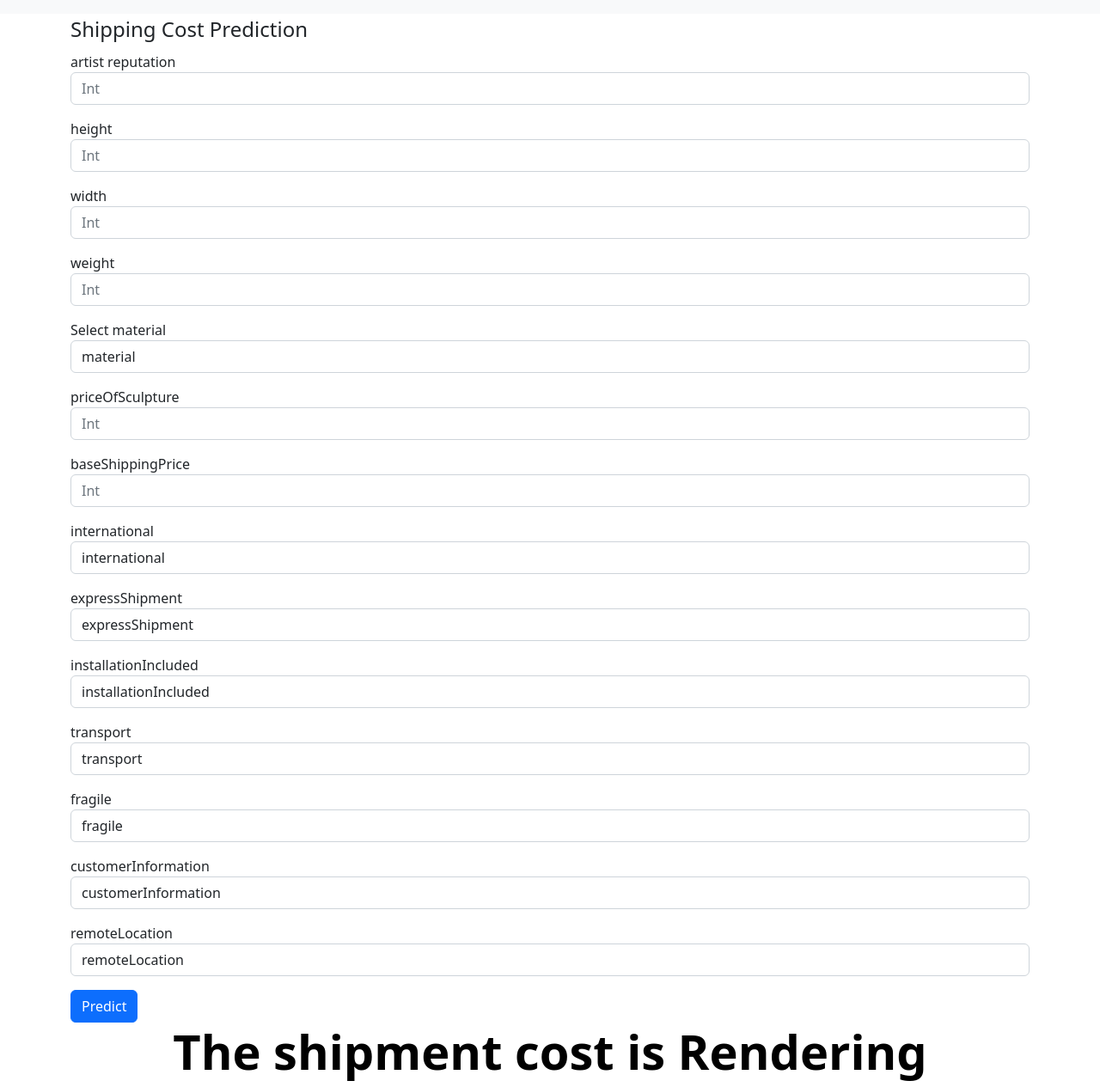
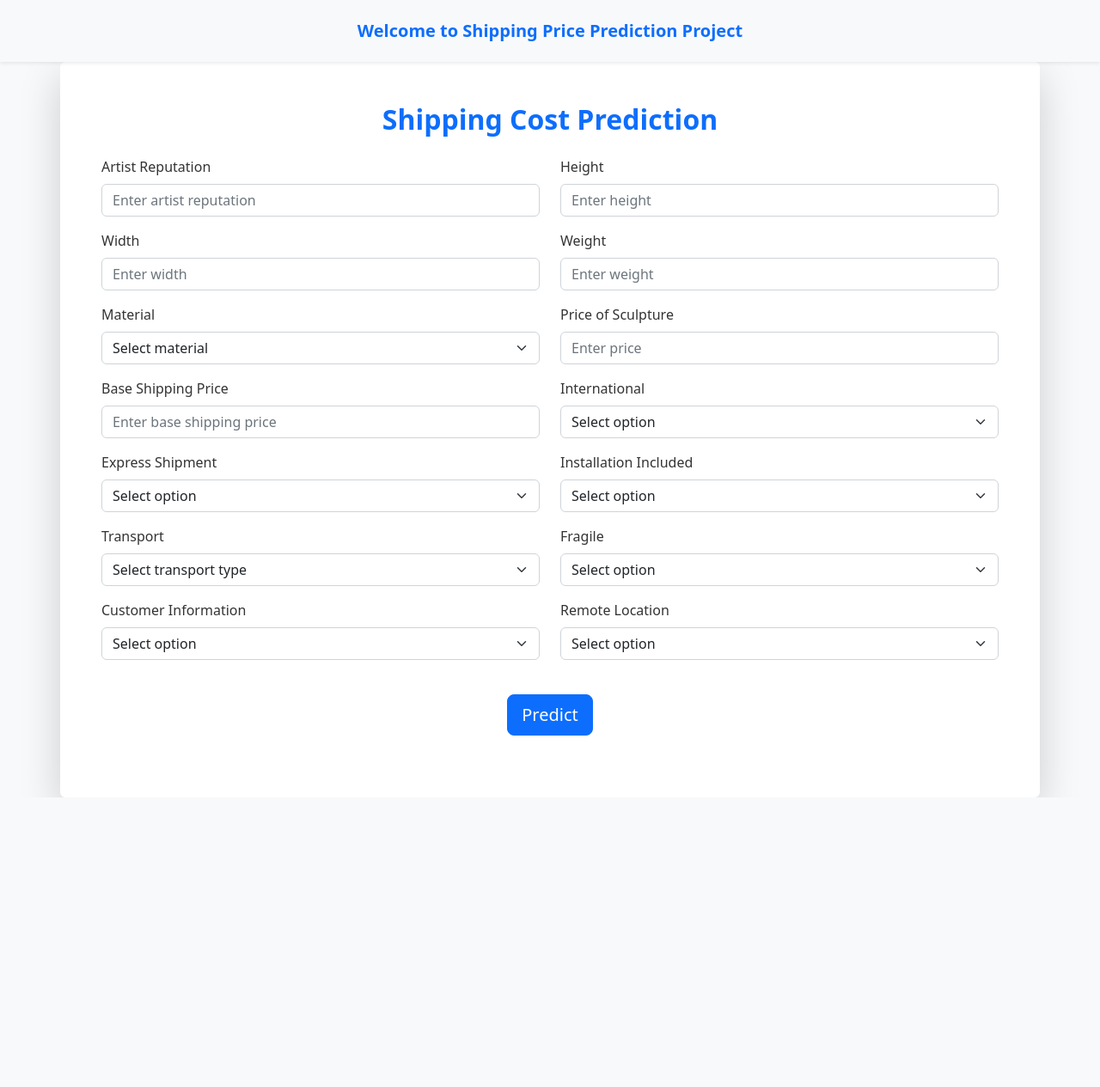
Before and after one commit to AdityaChaudhary2913/ShipmentPrice-Prediction, a FastAPI app: page /predict in a window 1280 px wide. Shown: the whole page at 86% size. After the commit the page ends 928 px from the top, so only its background shows below. Run offline with FastAPI, Linux system fonts and the light colour scheme; parts of the project's set-up code (start-up, migrations or seed data) failed here and were passed over; some libraries are stand-ins or nearby versions.

Commit message:
web app created

```diff
--- a/app.py
+++ b/app.py
@@ -1,8 +1,10 @@
-from fastapi import FastAPI, Request
+from fastapi import FastAPI, Request, Form
 from typing import Optional
+import os
+from joblib import load
 from uvicorn import run as app_run
 from fastapi.middleware.cors import CORSMiddleware
-from fastapi.responses import Response
+from fastapi.responses import Response, JSONResponse
 from fastapi.staticfiles import StaticFiles
 from fastapi.templating import Jinja2Templates
 
@@ -25,6 +27,16 @@ app.add_middleware(
     allow_methods=["*"],
     allow_headers=["*"],
 )
+
+ADMIN_ID = os.getenv("AdminID")
+ADMIN_PASSWORD = os.getenv("AdminPassword")
+
+try:
+    model = load('ShipmentPrice-Prediction/best_model/shipping_price_model.pkl')
+except Exception as e:
+    model = None
+
+print(model)
 
 class DataForm:
     def __init__(self, request: Request):
@@ -61,7 +73,20 @@ class DataForm:
         self.customerInformation = form.get("customerInformation")
         self.remoteLocation = form.get("remoteLocation")
 
-@app.get("/train")
+@app.get("/", name="home")
+async def home(request: Request):
+    return templates.TemplateResponse(
+            "home.html",
+            {"request": request, "name": model}
+        )
+
+@app.post("/admin_login", name="admin_login")
+async def admin_login(adminID: str = Form(...), adminPassword: str = Form(...)):
+    if adminID == ADMIN_ID and adminPassword == ADMIN_PASSWORD:
+        return JSONResponse(content={"success": True})
+    return JSONResponse(content={"success": False})
+
+@app.get("/train", name="train")
 async def trainRouteClient():
     try:
         train_pipeline = TrainPipeline()
@@ -70,17 +95,17 @@ async def trainRouteClient():
     except Exception as e:
         return Response(f"Error Occurred! {e}")
 
-@app.get("/predict")
+@app.get("/predict", name="predict")
 async def predictGetRouteClient(request: Request):
     try:
         return templates.TemplateResponse(
             "index.html",
-            {"request": request, "context": "Rendering"},
+            {"request": request, "context": ""},
         )
     except Exception as e:
         return Response(f"Error Occurred! {e}")
 
-@app.post("/predict")
+@app.post("/predict", name="predict")
 async def predictRouteClient(request: Request):
     try:
         form = DataForm(request)
@@ -104,9 +129,10 @@ async def predictRouteClient(request: Request):
         cost_df = shipping_data.get_input_data_frame()
         cost_predictor = CostPredictor()
         cost_value = round(cost_predictor.predict(X=cost_df)[0], 2)
+        cost_message = f"Shipment Price is: {cost_value:.2f}"
         return templates.TemplateResponse(
             "index.html",
-            {"request": request, "context": cost_value},
+            {"request": request, "context": cost_message},
         )
     except Exception as e:
         return {"status": False, "error": f"{e}"}
--- a/static/css/style.css
+++ b/static/css/style.css
@@ -1,82 +1,59 @@
-.navbar-light .navbar-brand {
-    color: rgba(0, 0, 0, .9);
+body {
+    font-family: 'Roboto', sans-serif;
+    background-color: #f4f4f9;
+    color: #333;
 }
 
-.navbar-light .navbar-brand {
-    margin-left: auto;
-    margin-right: auto;
+h2 {
+    font-size: 32px;
+    color: #007bff;
 }
 
-body {
-    margin: 0;
-    padding: 0;
-    font-family: sans-serif;
+.navbar {
+    font-size: 20px;
 }
 
-.formBox {
-    margin-top: 50px;
-    padding: 50px;
+.container {
+    max-width: 800px;
 }
 
-h1 {
-    margin: 0;
-    padding: 0;
-    text-align: center;
-    margin-bottom: 50px !important;
-    text-transform: uppercase;
-    font-size: 48px;
+label {
+    font-weight: 500;
+    color: #333;
 }
 
-.inputBox {
-    position: relative;
-    box-sizing: border-box;
-    margin-bottom: 40px;
+.form-control, .form-select {
+    font-size: 16px;
+    padding: 10px 15px;
+    border-radius: 5px;
+    border: 1px solid #ccc;
 }
 
-.button {
-    width: 100%;
-    background: #00bcd4;
-    color: #fff;
-    border-radius: 0;
-    border: none;
-    outline: none;
-    height: 50px;
-    font-size: 24px;
+.form-control:focus, .form-select:focus {
+    box-shadow: 0 0 5px rgba(0, 123, 255, 0.5);
+    border-color: #007bff;
 }
 
-.input {
-    position: relative;
-    width: 100%;
-    height: 50px;
-    background: transparent;
-    border: none;
-    outline: none;
-    font-size: 24px;
-    border-bottom: 2px solid rgba(0, 0, 0, .5);
+.btn-primary {
+    background-color: #007bff;
+    border-color: #007bff;
+    font-size: 18px;
+    padding: 10px 30px;
 }
 
-.inputText {
-    position: absolute;
-    line-height: 50px;
-    font-size: 24px;
-    transition: .5s;
-    opacity: 0.5;
+.btn-primary:hover {
+    background-color: #0056b3;
+    border-color: #004080;
 }
 
-.focus .inputText {
-    transform: translateY(-30px);
-    font-size: 18px;
-    opacity: 1;
-    color: #00bcd4;
+.bg-light, .bg-white {
+    background-color: #ffffff !important;
 }
 
-.btn_train {
-    width: 100%;
-    background: red;
-    color: #fff;
-    border-radius: 0;
-    border: none;
-    outline: none;
-    height: 50px;
-    font-size: 24px;
+.min-vh-100 {
+    min-height: 100vh;
 }
+
+.shadow-lg {
+    box-shadow: 0 4px 8px rgba(0, 0, 0, 0.1);
+}
--- a/templates/index.html
+++ b/templates/index.html
@@ -8,40 +8,34 @@
     <link href="https://cdn.jsdelivr.net/npm/bootstrap@5.2.1/dist/css/bootstrap.min.css" rel="stylesheet" integrity="sha384-iYQeCzEYFbKjA/T2uDLTpkwGzCiq6soy8tYaI1GyVh/UjpbCx/TYkiZhlZB6+fzT" crossorigin="anonymous">
 </head>
 <body>
-    <nav class="navbar navbar-light bg-light static-top">
+    <nav class="navbar navbar-expand-lg navbar-light bg-light p-3 shadow-sm">
+        <a class="navbar-brand mx-auto fw-bold text-primary" href="#">Welcome to Shipping Price Prediction Project</a>
     </nav>
-    <section>
-        <div class="container-fluid">
-            <div class="container">
+    <section class="d-flex align-items-center justify-content-center min-vh-100 bg-light">
+        <div class="container p-5 rounded shadow-lg bg-white">
             <form action="/predict" method="post">
-                    <legend>Shipping Cost Prediction</legend>
-
-                      <div class="mb-3">
-                        <label for="artist">artist reputation</label>
-                        <input type="number" class="form-control" id="artist" name="artist" placeholder="Int" required="required">
+                <h2 class="text-center mb-4 fw-bold text-primary">Shipping Cost Prediction</h2>
+                <div class="row">
+                    <div class="col-md-6 mb-3">
+                        <label for="artist" class="form-label">Artist Reputation</label>
+                        <input type="number" class="form-control" id="artist" name="artist" placeholder="Enter artist reputation" required>
                     </div>
-
-                      <div class="mb-3">
-                        <label for="height">height</label>
-                        <input type="number" class="form-control" id="height" name="height" placeholder="Int" required="required">
+                    <div class="col-md-6 mb-3">
+                        <label for="height" class="form-label">Height</label>
+                        <input type="number" class="form-control" id="height" name="height" placeholder="Enter height" required>
                     </div>
-
-                      <div class="mb-3">
-                        <label for="width">width</label>
-                        <input type="number" class="form-control" id="width" name="width" placeholder="Int" required="required">
+                    <div class="col-md-6 mb-3">
+                        <label for="width" class="form-label">Width</label>
+                        <input type="number" class="form-control" id="width" name="width" placeholder="Enter width" required>
                     </div>
-
-                      <div class="mb-3">
-                        <label for="weight">weight</label>
-                        <input type="number" class="form-control" id="weight" name="weight" placeholder="Int" required="required">
+                    <div class="col-md-6 mb-3">
+                        <label for="weight" class="form-label">Weight</label>
+                        <input type="number" class="form-control" id="weight" name="weight" placeholder="Enter weight" required>
                     </div>
-
-
-
-                      <div class="mb-3">
-                        <label for="material">Select material</label>
-                        <select class="form-control" id="material" name="material" placeholder="material" required="required">
-                          <option value="" disabled selected>material</option>
+                    <div class="col-md-6 mb-3">
+                        <label for="material" class="form-label">Material</label>
+                        <select class="form-select" id="material" name="material" required>
+                            <option value="" disabled selected>Select material</option>
                             <option>Aluminium</option>
                             <option>Marble</option>
                             <option>Bronze</option>
@@ -51,111 +45,87 @@
                             <option>Stone</option>
                         </select>
                     </div>
-
-
-                      <div class="mb-3">
-                        <label for="priceOfSculpture">priceOfSculpture</label>
-                        <input type="number" class="form-control" id="priceOfSculpture" name="priceOfSculpture" placeholder="Int" required="required">
+                    <div class="col-md-6 mb-3">
+                        <label for="priceOfSculpture" class="form-label">Price of Sculpture</label>
+                        <input type="number" class="form-control" id="priceOfSculpture" name="priceOfSculpture" placeholder="Enter price" required>
                     </div>
-
-
-                      <div class="mb-3">
-                        <label for="baseShippingPrice">baseShippingPrice</label>
-                        <input type="number" class="form-control" id="baseShippingPrice" name="baseShippingPrice" placeholder="Int" required="required">
+                    <div class="col-md-6 mb-3">
+                        <label for="baseShippingPrice" class="form-label">Base Shipping Price</label>
+                        <input type="number" class="form-control" id="baseShippingPrice" name="baseShippingPrice" placeholder="Enter base shipping price" required>
                     </div>
-
-
-                      <div class="mb-3">
-                        <label for="international">international</label>
-                        <select class="form-control" id="international" name="international" placeholder="international" required="required">
-                          <option value="" disabled selected>international</option>
+                    <div class="col-md-6 mb-3">
+                        <label for="international" class="form-label">International</label>
+                        <select class="form-select" id="international" name="international" required>
+                            <option value="" disabled selected>Select option</option>
                             <option>Yes</option>
                             <option>No</option>
                         </select>
                     </div>
-
-
-                      <div class="mb-3">
-                        <label for="expressShipment">expressShipment</label>
-                        <select class="form-control" id="expressShipment" name="expressShipment" placeholder="expressShipment" required="required">
-                          <option value="" disabled selected>expressShipment</option>
+                    <div class="col-md-6 mb-3">
+                        <label for="expressShipment" class="form-label">Express Shipment</label>
+                        <select class="form-select" id="expressShipment" name="expressShipment" required>
+                            <option value="" disabled selected>Select option</option>
                             <option>Yes</option>
                             <option>No</option>
                         </select>
                     </div>
-
-
-
-                      <div class="mb-3">
-                        <label for="installationIncluded">installationIncluded</label>
-                        <select class="form-control" id="installationIncluded" name="installationIncluded" placeholder="installationIncluded" required="required">
-                          <option value="" disabled selected>installationIncluded</option>
+                    <div class="col-md-6 mb-3">
+                        <label for="installationIncluded" class="form-label">Installation Included</label>
+                        <select class="form-select" id="installationIncluded" name="installationIncluded" required>
+                            <option value="" disabled selected>Select option</option>
                             <option>Yes</option>
                             <option>No</option>
                         </select>
                     </div>
-
-
-
-
-                      <div class="mb-3">
-                        <label for="transport">transport</label>
-                        <select class="form-control" id="transport" name="transport" placeholder="transport" required="required">
-                          <option value="" disabled selected>transport</option>
+                    <div class="col-md-6 mb-3">
+                        <label for="transport" class="form-label">Transport</label>
+                        <select class="form-select" id="transport" name="transport" required>
+                            <option value="" disabled selected>Select transport type</option>
                             <option>Airways</option>
                             <option>Roadways</option>
                             <option>Waterways</option>
                         </select>
                     </div>
-
-
-
-                      <div class="mb-3">
-                        <label for="fragile">fragile</label>
-                        <select class="form-control" id="fragile" name="fragile" placeholder="fragile" required="required">
-                          <option value="" disabled selected>fragile</option>
+                    <div class="col-md-6 mb-3">
+                        <label for="fragile" class="form-label">Fragile</label>
+                        <select class="form-select" id="fragile" name="fragile" required>
+                            <option value="" disabled selected>Select option</option>
                             <option>Yes</option>
                             <option>No</option>
                         </select>
                     </div>
-
-
-
-
-                      <div class="mb-3">
-                        <label for="customerInformation">customerInformation</label>
-                        <select class="form-control" id="customerInformation" name="customerInformation" placeholder="customerInformation" required="required">
-                          <option value="" disabled selected>customerInformation</option>
+                    <div class="col-md-6 mb-3">
+                        <label for="customerInformation" class="form-label">Customer Information</label>
+                        <select class="form-select" id="customerInformation" name="customerInformation" required>
+                            <option value="" disabled selected>Select option</option>
                             <option>Wealthy</option>
                             <option>Working Class</option>
                         </select>
                     </div>
-
-
-                      <div class="mb-3">
-                        <label for="remoteLocation">remoteLocation</label>
-                        <select class="form-control" id="remoteLocation" name="remoteLocation" placeholder="remoteLocation" required="required">
-                          <option value="" disabled selected>remoteLocation</option>
+                    <div class="col-md-6 mb-3">
+                        <label for="remoteLocation" class="form-label">Remote Location</label>
+                        <select class="form-select" id="remoteLocation" name="remoteLocation" required>
+                            <option value="" disabled selected>Select option</option>
                             <option>Yes</option>
                             <option>No</option>
                         </select>
                     </div>
-
-
-
-
-                        <input class="btn btn-primary" type="submit" value="Predict" required />
+                    <div class="text-center mt-4">
+                        <button class="btn btn-primary btn-lg" onclick="handler()" type="submit">Predict</button>
                     </div>
-
+                </div>
             </form>
-            </div>
-            <div class="text-center text-black">
-                <h2 class="display-4 fw-bolder">The shipment cost is  {{context}} </h2>
+            <div class="text-center text-primary mt-4">
+                <h2 id="result" class="display-6 fw-bold">{{context}}</h2>
             </div>
         </div>
     </section>
     <script src="https://code.jquery.com/jquery-3.2.1.js"></script>
     <script type="text/javascript">
+      function handler() {
+        document.getElementById('result').innerText = 'Processing your data....';
+        return true;
+      }
       $(".input").focus(function(){
           $(this).parent().addClass("focus");
       }).blur(function(){
```
Also changed, not shown: templates/home.html (added, +131 -0 lines). Lines whose indentation alone changed are shown as unchanged.
